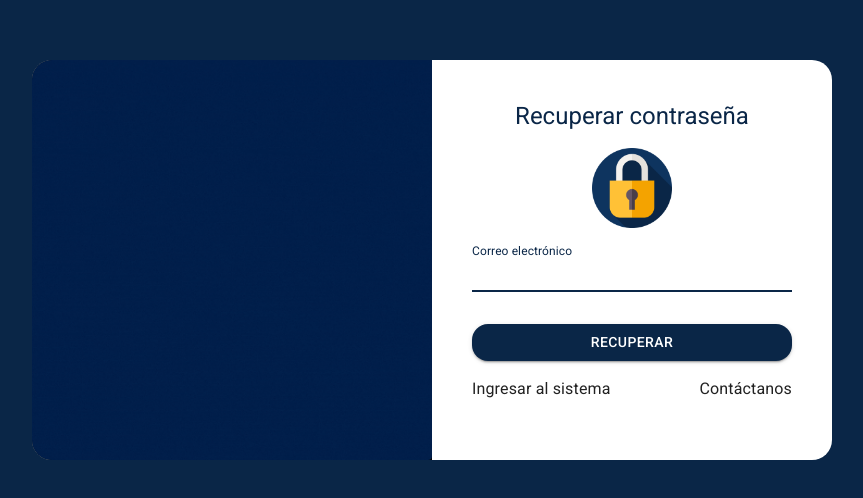
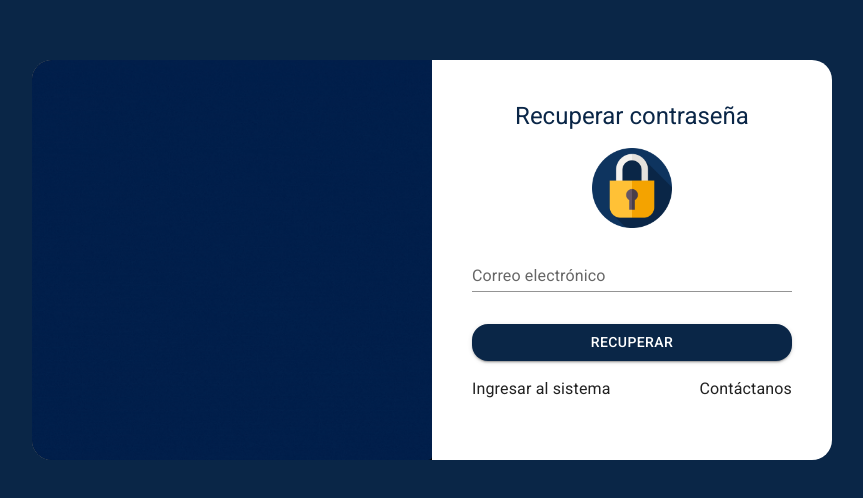
Before and after one commit to Arthur2399/dashboard-react-material, a React (Vite) app: page /auth/password-recovery in a window 1280 px wide. Shown: the part 140-638 px from the top of the page, without its empty margins (208-1071 px from the left). Built offline with nearby package versions, Linux system fonts and the light colour scheme.

Commit message:
[UPDATE] Animaciones Login PasswordRecovery

```diff
--- a/package.json
+++ b/package.json
@@ -14,6 +14,7 @@
     "@fontsource/roboto": "^4.5.8",
     "@mui/icons-material": "^5.11.11",
     "@mui/material": "^5.11.11",
+    "animate.css": "^4.1.1",
     "react": "^18.2.0",
     "react-dom": "^18.2.0",
     "react-router-dom": "^6.8.2"
--- a/src/MorgquickApp.jsx
+++ b/src/MorgquickApp.jsx
@@ -1,5 +1,6 @@
 import { AppRouter } from "./router/AppRouter"
 import { AppTheme } from "./theme"
+import 'animate.css';
 
 export const MorgquickApp = () => {
     return (
--- a/src/auth/layout/AuthLayout.jsx
+++ b/src/auth/layout/AuthLayout.jsx
@@ -13,6 +13,7 @@ export const AuthLayout = ({ children, title = '' }) => {
         >
 
             <Grid
+                className="animate__animated animate__fadeIn"
                 container
                 backgroundColor="white"
                 flexDirection="row"
--- a/src/auth/pages/LoginPage.jsx
+++ b/src/auth/pages/LoginPage.jsx
@@ -32,7 +32,6 @@ export const LoginPage = () => {
       <Box component="form" noValidate sx={{ mt: 2 }}>
         <TextField
           autoComplete="user"
-          autoFocus
           fullWidth
           label="Usuario"
           margin="normal"
--- a/src/auth/pages/RecoveryPassword.jsx
+++ b/src/auth/pages/RecoveryPassword.jsx
@@ -22,6 +22,7 @@ export const RecoveryPassword = () => {
           <img
             src={passwordImg}
             alt="password"
+            className="animate__animated animate__pulse"
             style={{
               borderBottomRightRadius: 4,
               display: 'block',
@@ -34,8 +35,8 @@ export const RecoveryPassword = () => {
         </Grid>
         <TextField
           autoComplete="email"
-          autoFocus
           fullWidth
+          type="email"
           label="Correo electrónico"
           margin="normal"
           name="email"
```
Also changed, not shown: 1 other file (tests, documents, lock files or other folders).
